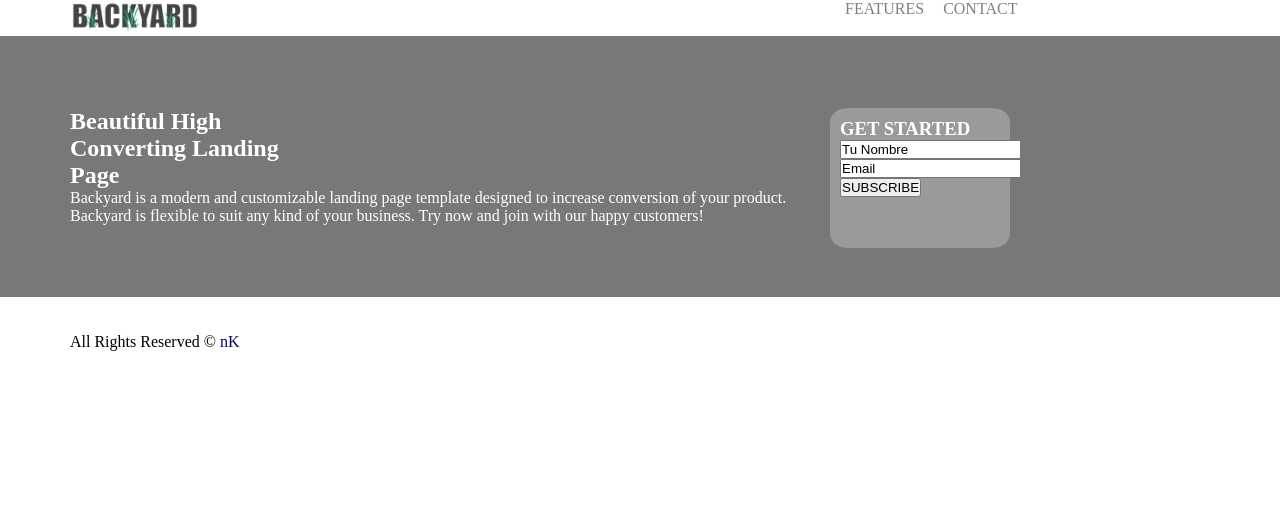
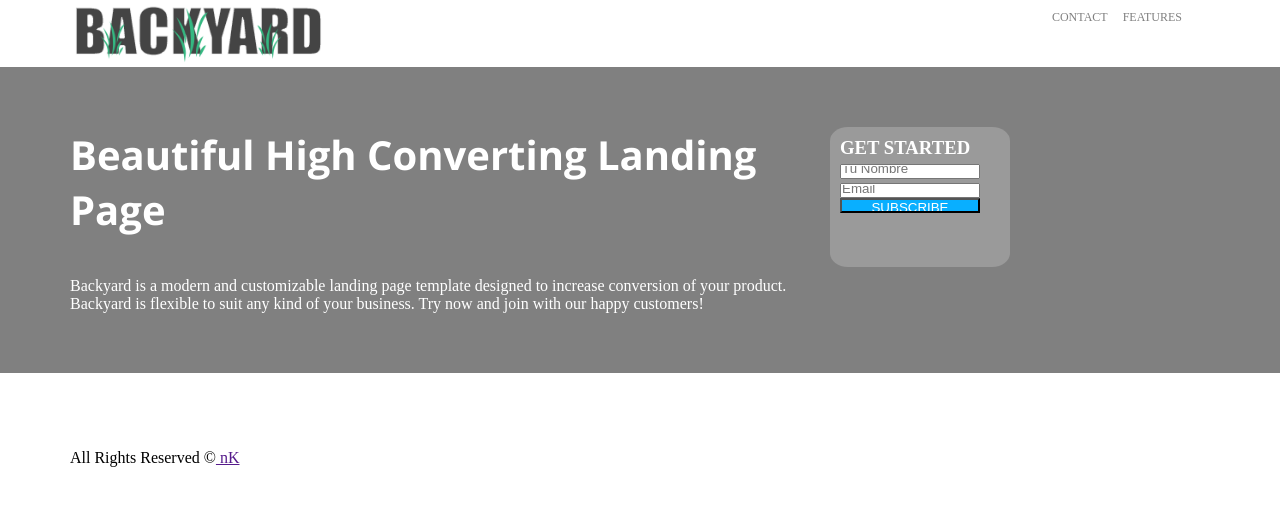
Before and after one commit to tatiquiba/Landing-page, a plain HTML site: page index.html in a window 1280 px wide. Drawn offline with nearby package versions, Linux system fonts and the light colour scheme.

Commit message:
cambios de estilo

```diff
--- a/css/main.css
+++ b/css/main.css
@@ -7,12 +7,13 @@ li {
 	text-decoration: none;
 	margin-left: 15px;
 	margin-top: 10px;
-	font-size: 16px;
+	font-size: 12px;
 	font-weight: normal;
+	float: right;
 }
 
 img {
-	width: 80%;
+	width: 100%;
 	height: 50%
 }
 
@@ -24,7 +25,12 @@ img {
 }
 
 h1 {
-	text-indent: word-spacing;
+	font-family: "Open Sans";
+	font-size: 40px;
+}
+
+p {
+	margin-top: 40px;
 }
 
 .iniciar {
@@ -37,14 +43,10 @@ h1 {
 }
 
 .datos {
-	background-color: white;
 	width: 140px;
 	height: 15px;
 	padding-bottom: 5px;
-}
-
-.dato {
-	color: #9a9a9a;
+	color: #9a9a9a
 }
 
 .boton {
@@ -52,8 +54,14 @@ h1 {
 	width: 140px;
 	height: 15px;
 	padding-bottom: 5px;
+	color: white;
 }
 
 span {
 	color: #000276
 }
+
+section {
+	padding: 60px 0px;
+	background-color: #808080;
+}
--- a/grid-system.css
+++ b/grid-system.css
@@ -12,40 +12,6 @@
   padding-left: 15px;
   margin-right: auto;
   margin-left: auto;
-}
-
-@media (max-width: 767px) {
-	.container {
-	    margin:0 !important;
-	    padding:0 !important;
-	}
-
-	.row {
-	    margin:0 !important;
-	    padding:0 !important;
-	}
-}
-
-@media (max-width: 700px) {
-	[class*="col-"] {
-		width: 100%;
-	}
-}
-
-@media (min-width: 768px) {
-  .container {
-    width: 750px;
-  }
-}
-@media (min-width: 992px) {
-  .container {
-    width: 970px;
-  }
-}
-@media (min-width: 1200px) {
-  .container {
-    width: 1170px;
-  }
 }
 
 .row {
@@ -128,3 +94,37 @@
 	/* (12 / 12) x 100 */
 	width: 100%;
 }
+
+@media (max-width: 767px) {
+	.container {
+	    margin:0 !important;
+	    padding:0 !important;
+	}
+
+	.row {
+	    margin:0 !important;
+	    padding:0 !important;
+	}
+}
+
+@media (max-width: 535px) {
+	[class="col-6"] {
+		width: 100%;
+	}
+}
+
+@media (min-width: 768px) {
+  .container {
+    width: 750px;
+  }
+}
+@media (min-width: 992px) {
+  .container {
+    width: 970px;
+  }
+}
+@media (min-width: 1200px) {
+  .container {
+    width: 1170px;
+  }
+}
--- a/index.html
+++ b/index.html
@@ -12,13 +12,11 @@
 	<header style="background-color:white">
 		<div class="container">
 			<div class="row">
-				<div class="col-2">
+				<div class="col-3">
 					<img src="image/logo2.png">
 					<br>
 				</div>
-				<div class="col-6">
-				</div>
-				<div class="col-4">
+				<div class="col-9">
 					<nav>
 						<ul>
 							<li><a>FEATURES</a></li>
@@ -29,27 +27,21 @@
 			</div>
 		</div>
 	</header>
-	<section style="background-color:#7a7777">
+	<section>
 		<div class="container">
 			<div class="row">
-				<br>
-				<br>
-				<br>
-				<br>
 				<div class="col-8">
-					<h1 class="section">Beautiful High<br> Converting Landing<br> Page</h1>
+					<h1 class="section">Beautiful High Converting Landing Page</h1>
 					<p class="section">Backyard is a modern and customizable landing page template designed to increase conversion of your product. Backyard is flexible to suit any kind of your business. Try now and join with our happy customers!</p>
-				<br>
-				<br>
-				<br>
-				<br>
 				</div>
 				<div class="col-4">
 					<div class="iniciar">
-						<h3 class="section">GET STARTED</h3>
-						<input type=text value="Tu Nombre">
-						<input type=text value="Email">
-						<input type=submit value="SUBSCRIBE">
+						<form>
+							<h3 class="section">GET STARTED</h3>
+							<input class="datos" type=text placeholder="Tu Nombre">
+							<input class="datos" type=text placeholder="Email">
+							<input class="boton" type=submit value="SUBSCRIBE">
+						</form>
 					</div>
 				</div>
 			</div>
@@ -58,11 +50,10 @@
 	<footer>
 		<div class="container">
 			<div class="row">
-				<div class="col-3">
+				<div class="col-12">
 					<br>
 					<br>
-					<p>All Rights Reserved ©<span> nK</span>
-
+					<p>All Rights Reserved ©<a href=""> nK</a></p>
 				</div>
 			</div>
 		</div>
```
Also changed, not shown: 1 other file.
